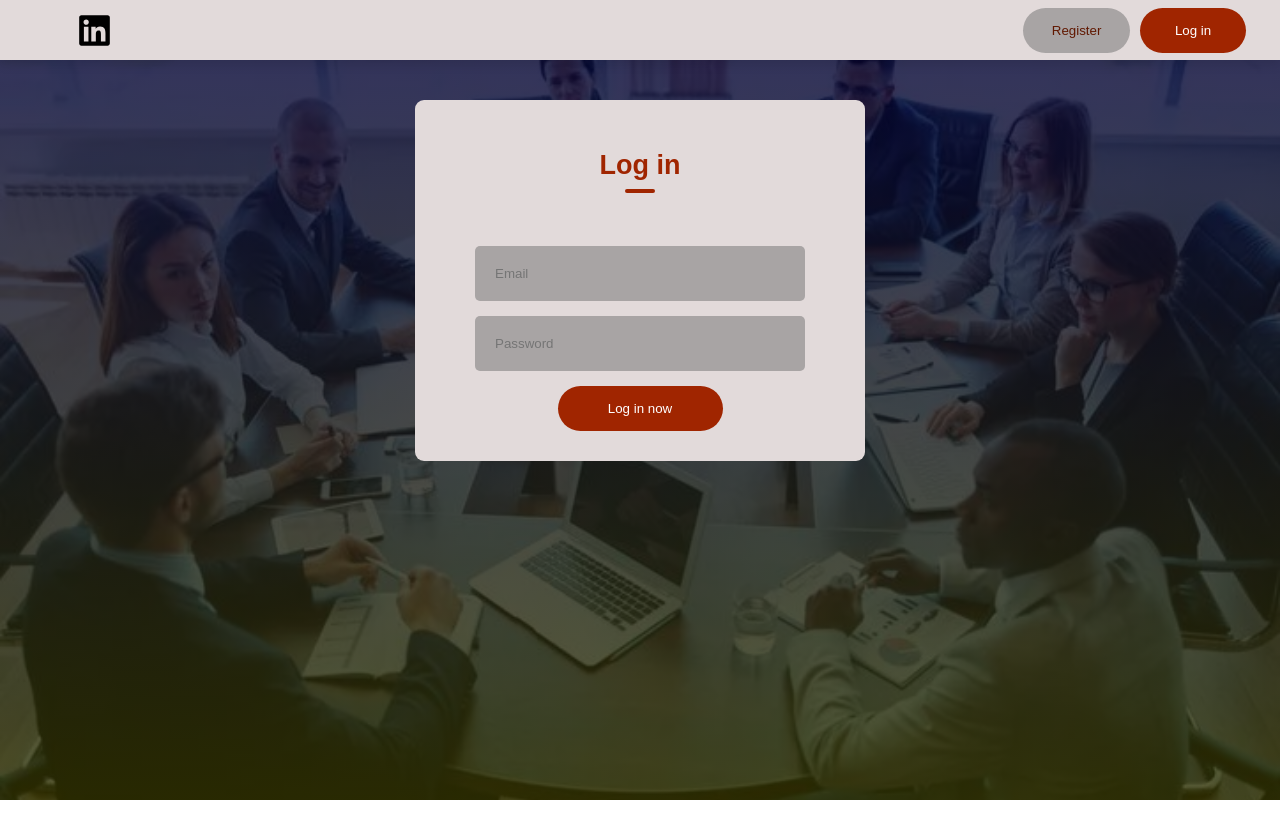
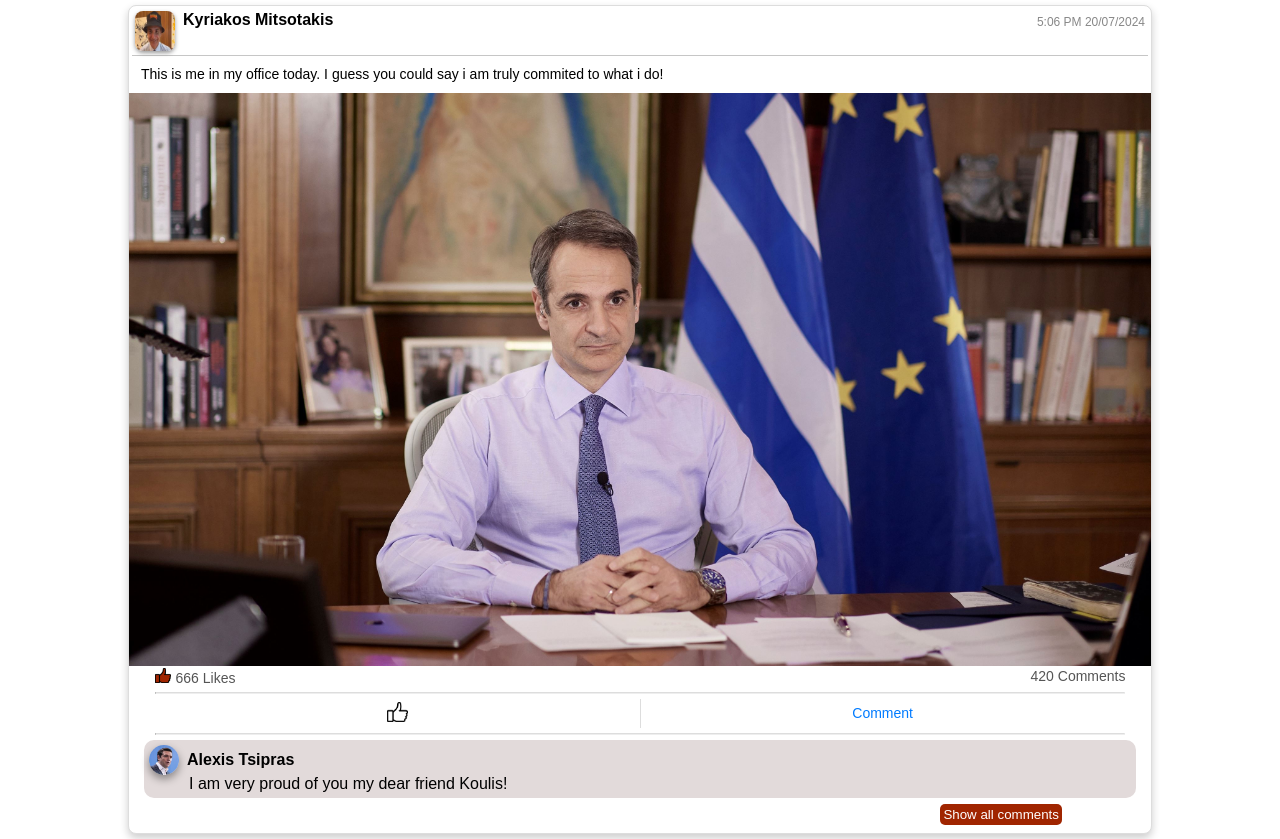
Before and after one commit to AlexTheo02/LinkedIn-Project, a React (Create React App) app in the folder linkedin-project/: page /Post in a window 1280 px wide. Before the commit this address led to /. Before the commit the page ends 800 px from the top, so only its background shows below. Built offline with nearby package versions, Linux system fonts and the light colour scheme.

Commit message:
post page

```diff
--- a/linkedin-project/src/App.js
+++ b/linkedin-project/src/App.js
@@ -16,6 +16,7 @@ import {
   Route,
   Navigate
 } from "react-router-dom";
+import PostPage from './Pages/PostPage/PostPage.js';
 
 function App() {
   return (
@@ -49,6 +50,9 @@ function App() {
         {/* Profile Route */}
         <Route path="/Profile" element={<ProfilePage />} />
 
+        {/* Post Page Route */}
+        <Route path="/Post" element={<PostPage post_id={2}/>} />
+
         {/* Default redirect to welcome page*/}
         <Route path="*" element={<Navigate to="/" />} />
 
--- a/linkedin-project/src/Components/PostComponent/PostComponents.js
+++ b/linkedin-project/src/Components/PostComponent/PostComponents.js
@@ -145,7 +145,7 @@ function ShowAllCommentsButton({post_id, commentsPopupHandler}){
     );
 }
 
-function CommentsPopup({commentsPopupHandler}){
+function CommentsPopup({single,commentsPopupHandler}){
     // Fetch from database
     // const comments = commentsData[post_id] || [];
 
@@ -154,7 +154,7 @@ function CommentsPopup({commentsPopupHandler}){
     // MODIFY TO GET THE COMMENTS IN A LIST, AND RENDER THEM HERE (i think use .map, check)
     if (commentsPopupHandler.selectedPostId === 3)
         return(
-            <div className={commentsPopupHandler.isPopupVisible ? s.comments_popup_visible : s.comments_popup_invisible}>
+            <div className={`${commentsPopupHandler.isPopupVisible ? s.comments_popup_visible : s.comments_popup_invisible} ${single ? s.single : ""}`}>
                 <div className={s.comments_popup_header}>
                     All Comments
                     <button className={s.hide_comments_popup_button} onClick={commentsPopupHandler.hideCommentsPopup}>
@@ -191,7 +191,7 @@ function CommentsPopup({commentsPopupHandler}){
         );
     else
         return(
-            <div className={commentsPopupHandler.isPopupVisible ? s.comments_popup_visible : s.comments_popup_invisible}>
+            <div className={`${commentsPopupHandler.isPopupVisible ? s.comments_popup_visible : s.comments_popup_invisible} ${single ? s.single : ""}`}>
                 <div className={s.comments_popup_header}>
                     All Comments
                     <button className={s.hide_comments_popup_button} onClick={commentsPopupHandler.hideCommentsPopup}>
--- a/linkedin-project/src/Components/PostComponent/PostStyle.module.css
+++ b/linkedin-project/src/Components/PostComponent/PostStyle.module.css
@@ -272,3 +272,12 @@
     right: 10vh;
     transition: 0.15s ease-in-out;
 }
+
+.comments_popup_visible.single{
+    top: 0;
+    left: 0;
+    right: 0;
+    bottom: 0;
+    margin: auto;
+
+}
--- /dev/null
+++ b/linkedin-project/src/Pages/PostPage/PostPage.js
@@ -0,0 +1,39 @@
+import s from "./PostPageStyle.module.css"
+import { useState } from "react";
+
+import Post from "../../Components/PostComponent/Post.js"
+import { CommentsPopup } from "../../Components/PostComponent/PostComponents.js";
+
+function PostPage({post_id}) {
+
+    // Comments popup state
+    const [isPopupVisible, setIsPopupVisible] = useState(false);
+    const [selectedPostId, setSelectedPostId] = useState(post_id);
+
+    const showCommentsPopup = (post_id) => {
+        setIsPopupVisible(true);
+        setSelectedPostId(post_id)
+    };
+
+    const hideCommentsPopup = () => {
+        setIsPopupVisible(false);
+        setSelectedPostId(null);
+    };
+
+    // Struct for efficiency
+    const commentsPopupHandler = {
+        showCommentsPopup,
+        hideCommentsPopup,
+        isPopupVisible,
+        selectedPostId
+    }
+
+    return (
+        <div className={s.post_page}>
+            <CommentsPopup single={true} commentsPopupHandler={commentsPopupHandler}/>
+            <Post post_id={post_id} commentsPopupHandler={commentsPopupHandler}/>
+        </div>
+    );
+}
+
+export default PostPage;
--- /dev/null
+++ b/linkedin-project/src/Pages/PostPage/PostPageStyle.module.css
@@ -0,0 +1,3 @@
+.post_page{
+    padding: 0 10%;
+}
--- a/linkedin-project/src/Pages/SettingsPage/SettingsPage.js
+++ b/linkedin-project/src/Pages/SettingsPage/SettingsPage.js
@@ -61,7 +61,7 @@ const ConfirmPassword = ({correctPassword, IsConfirmingPassword, setIsConfirming
                 <FontAwesomeIcon
                     className={s.password_visibility_icon}
                     onClick={() => {setIsPasswordVisible(!isPasswordVisible)}}
-                    icon={isPasswordVisible ? faEye : faEyeSlash}
+                    icon={isPasswordVisible ? faEyeSlash : faEye}
                     title={isPasswordVisible ? "Hide Password" : "Show Password"}
                 />
             </div>
@@ -317,7 +317,7 @@ function SettingsPage({user_id}) {
                                     <FontAwesomeIcon
                                         className={s.password_visibility_icon}
                                         onClick={() => {setIsPasswordVisible(!isPasswordVisible)}}
-                                        icon={isPasswordVisible ? faEye : faEyeSlash}
+                                        icon={isPasswordVisible ? faEyeSlash : faEye}
                                         title={isPasswordVisible ? "Hide Password" : "Show Password"}
                                     />
                                 </div>
```
